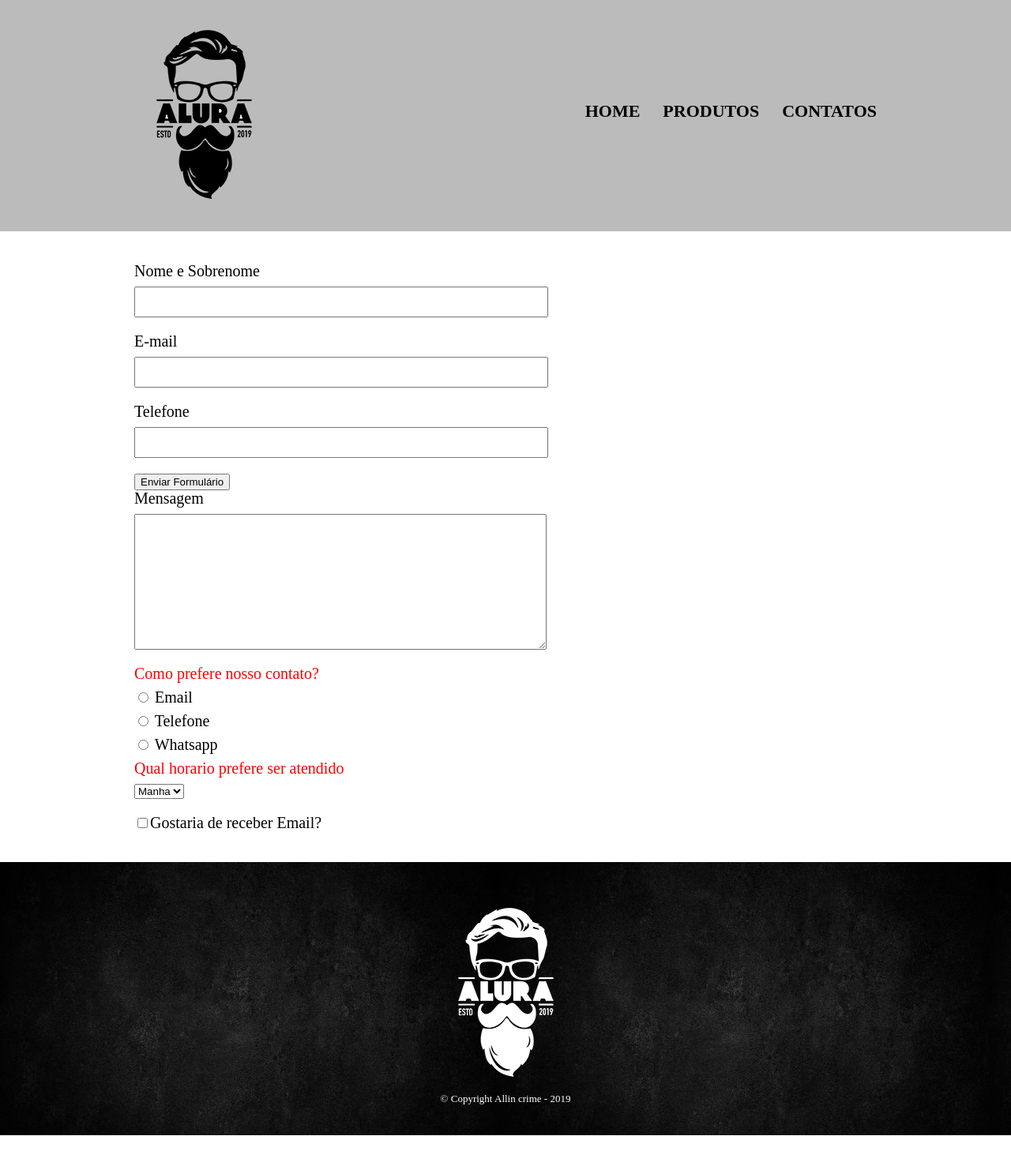
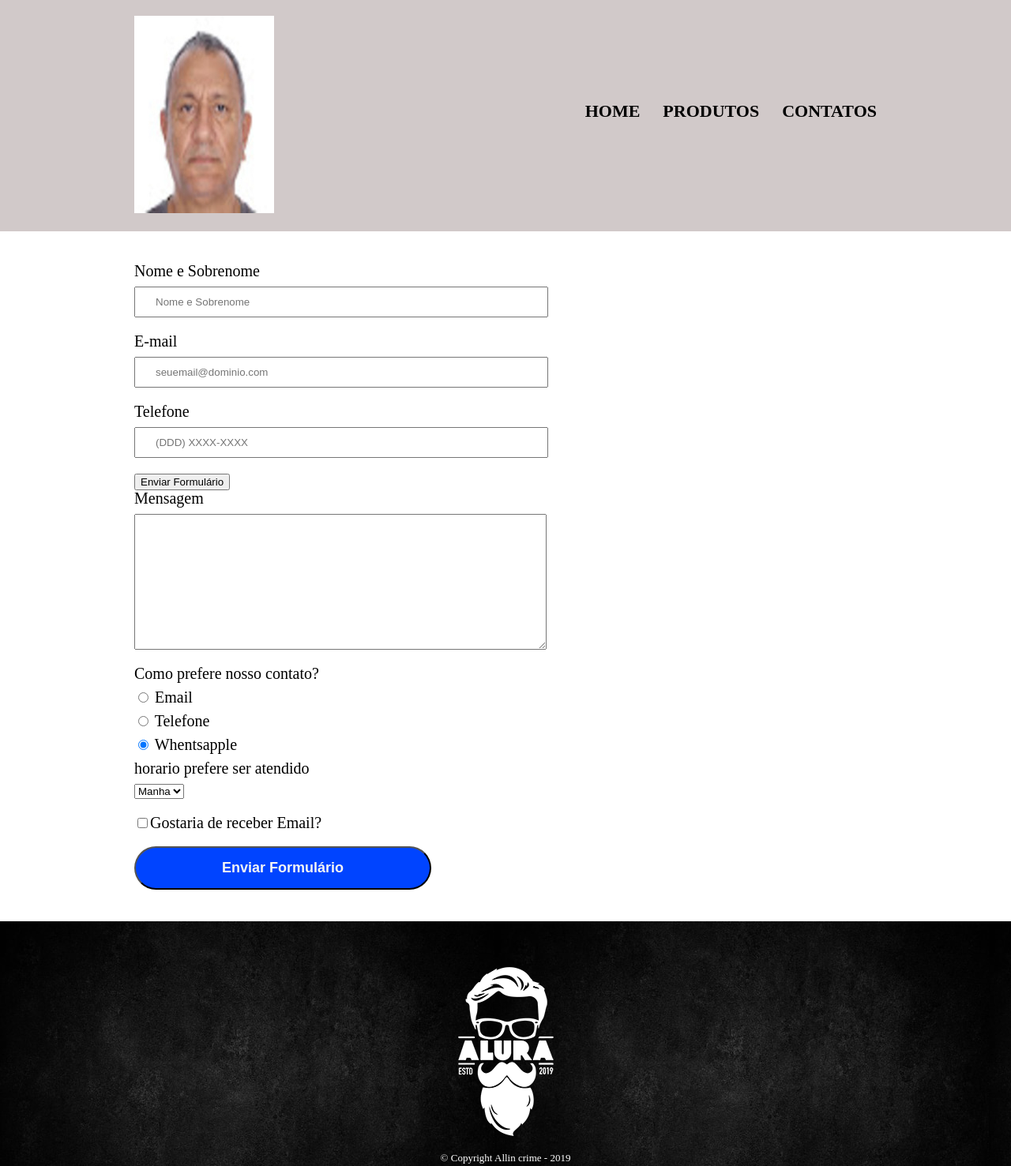
Before and after one commit to allinhoou/allinho, a plain HTML site: page contato.html in a window 1280 px wide. Shown: the top 1477 px of the page at 79% size. Before the commit the page ends 1438 px from the top, so only its background shows below. Drawn offline with Linux system fonts and the light colour scheme.

Commit message:
Add files via upload

```diff
--- a/contato.html
+++ b/contato.html
@@ -11,7 +11,7 @@
 <body>
 <header>
 <div class="caixa">
-		<h1><img src="logo.png"></h1>
+		<h1><img src="./guataçara(1).jpg"></h1>
 	<nav>
 		<ul>
 			    <li class="itens"><a href="index.html"> Home</a></li>
@@ -24,38 +24,42 @@
     <main>
         <form>
             <label for="nomesobrenome">Nome e Sobrenome </label>
-            <input type="text" id="nomesobrenome" class="input-padrao">
+            <input type="text" id="nomesobrenome" class="input-padrao" required placeholder="Nome e Sobrenome">
 
             <label for="email">E-mail </label>
-            <input type="text" id="email" class="input-padrao">
+            <input type="email" id="email" class="input-padrao" required placeholder="seuemail@dominio.com">
 
             <label for="telefone">Telefone</label>
-            <input type="text" id="telefone" class="input-padrao">
+            <input type="tel" id="telefone" class="input-padrao" required placeholder="(DDD) XXXX-XXXX">
 			<input type="submit" value="Enviar Formulário">
 
 			<label for="Mensagem">Mensagem</label>
 			<textarea name="" id="Mensagem" cols="30" rows="10" class="input-padrao"></textarea>
 
         <div>
-			<p>Como prefere nosso contato?</p>
+			<fieldset>
+			<legend>Como prefere nosso contato?</legend>
 
 			<label for="radio-email"><input type="radio" name="contato" value="Email" id="radio-email"> Email</label>
 
 			<label for="radio-telefone"><input type="radio" name="contato" value="telefone" id="radio-telefone"> Telefone</label>
 
-			<label for="radio-whatsapp"><input type="radio" name="contato" value="whatsapp" id="radio-whatsapp"> Whatsapp</label>
-
-			<p>Qual horario prefere ser atendido</p>
+			<label for="radio-whatsapp"><input type="radio" name="contato" value="whatsapp" id="radio-whatsapp" checked> Whentsapple</label>
+            </fieldset>
+			<fieldset>
+			<legend>horario prefere ser atendido</legend>
 			<select name="" id="">
 				<option value="">Manha</option>
 				<option value="">Tarde</option>
 				<option value="">Noite</option>
 			</select>
-
+			</fieldset>
 			<label class="checkbox"><input type="checkbox">Gostaria de receber Email?</label>
 
 
+
         </div>
+		<input type="submit" value="Enviar Formulário" class="enviar">
         </form>
     </main>
 <footer>
--- a/produtos.css
+++ b/produtos.css
@@ -1,7 +1,7 @@
 header{
 
-    background: #BBBBBB;
-    padding: 20px 0;
+    background: #d1c9c9;
+    padding: 20px 0px;
 }
 
 nav li{
@@ -17,6 +17,9 @@ nav a{
     font-weight:bold;
     font-size: 22px;
     text-decoration: none;
+
+
+
 }
 
 nav a:hover{
@@ -111,7 +114,7 @@ form{
     margin: 40px 0;
 }
 
-form label, form p{
+form label, form legend{
     font-size: 20px;
     display: block;
     margin: 0 0 10px;
@@ -129,14 +132,24 @@ form label, form p{
     margin: 20px 0;
 }
 
-p{
+.enviar{
 
-  color: blue;
+   width: 40%;
+   padding: 15px 0;
+   background-color: rgb(0, 68, 255);
+   color: whitesmoke;
+   font-weight: bold;
+   font-size: 18px;
+   border-radius: 30px;
+   transition: 1ms background ;
+   cursor: pointer;
+
 
 }
 
-form p{
+.enviar:hover{
 
-   color: red;
+   background: darkblue;
+
 
 }
```
Also changed, not shown: produtos.html (+1 -1 lines), guataçara(1).jpg (added), guataçara.jpg (added), unnamed.jpg (added).
